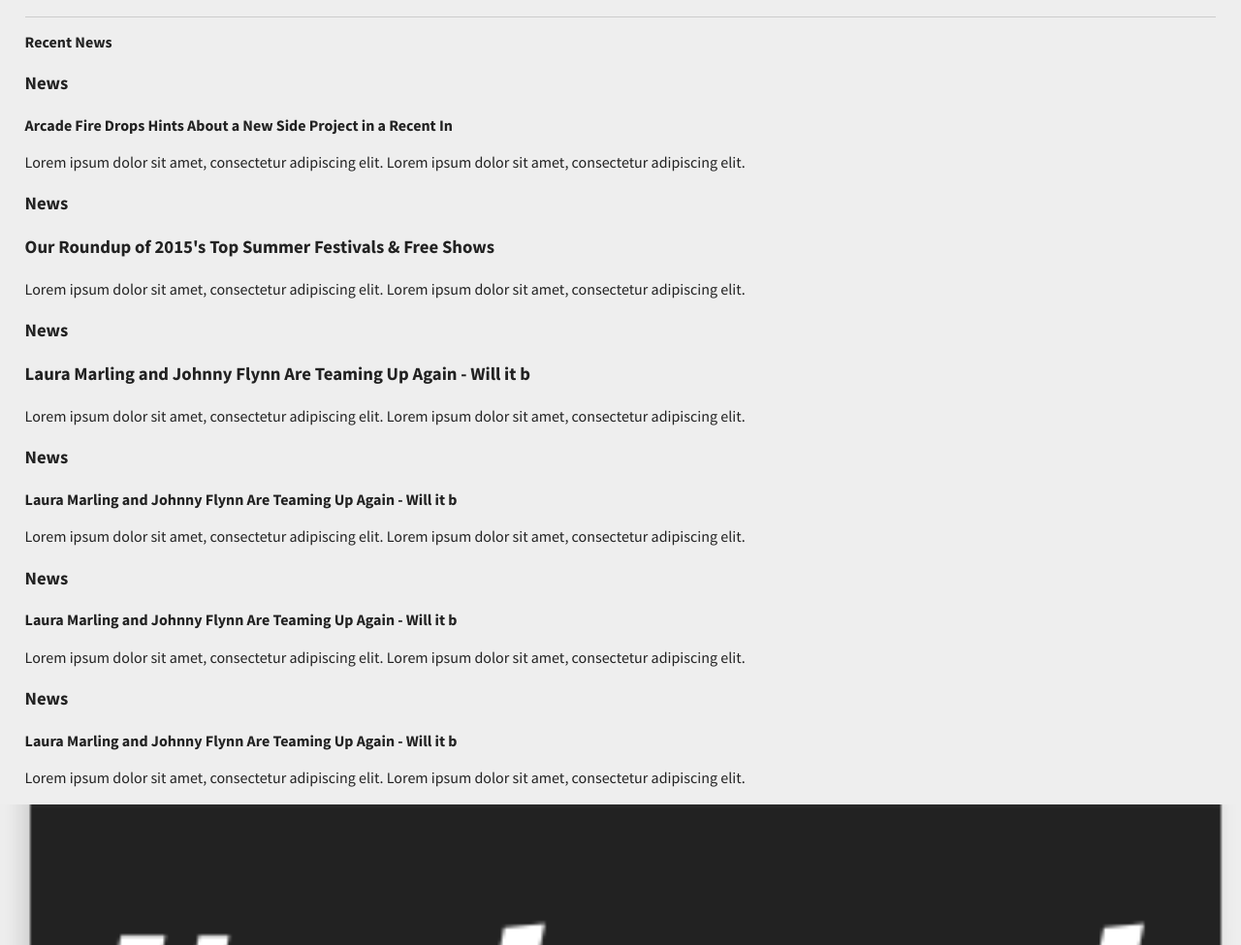
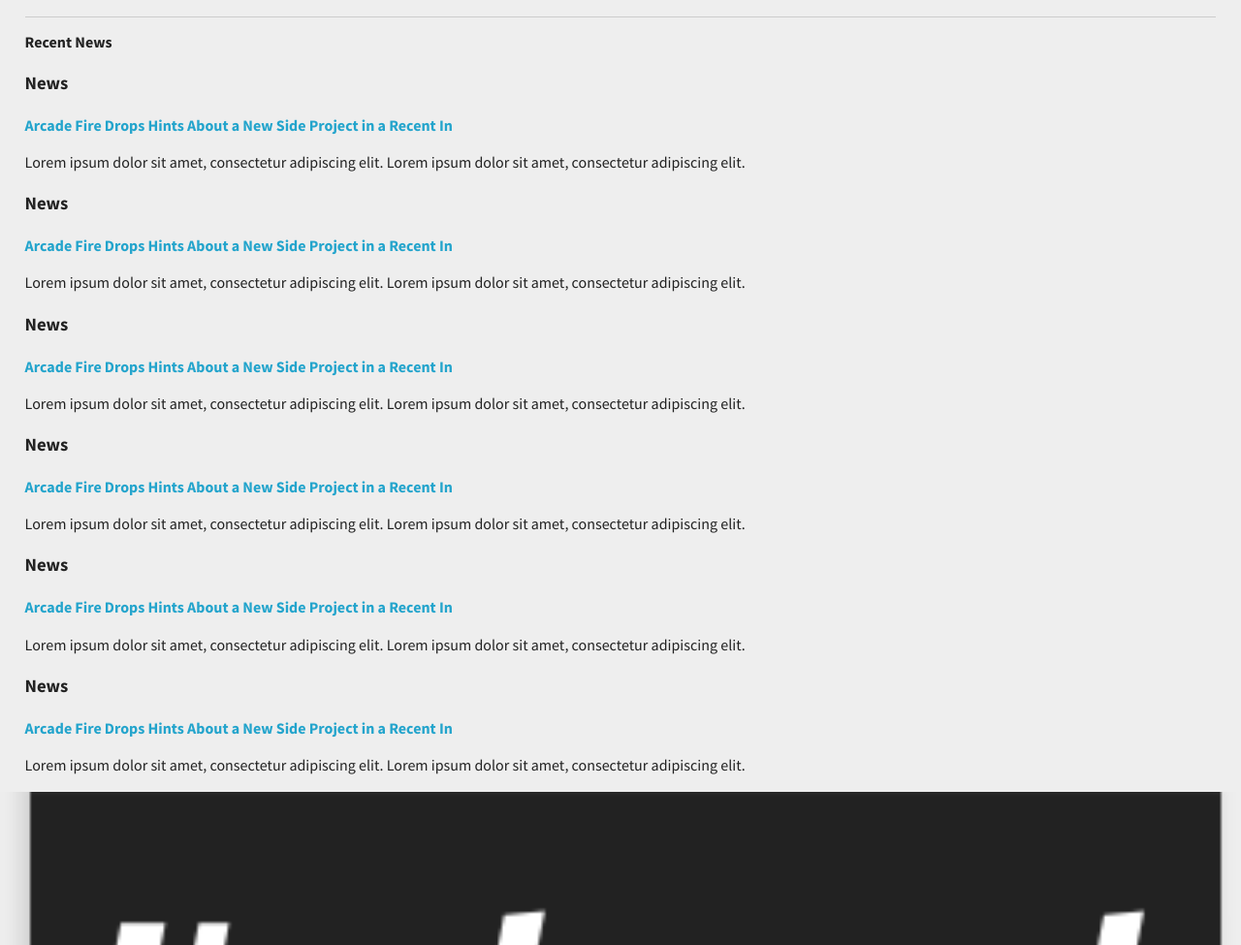
Before and after one commit to hkim29/unplugged, a plain HTML site: page index.html in a window 1280 px wide. Shown: the part 838-1813 px from the top of the page at 97% size. Drawn offline with nearby package versions, Linux system fonts and the light colour scheme.

Commit message:
errors fixed

```diff
--- a/css/main.css
+++ b/css/main.css
@@ -237,7 +237,7 @@
 }
 
 .feed p {
-    display: none !important;
+    display: none;
 }
 
 .feed-item {
--- a/index.html
+++ b/index.html
@@ -1,5 +1,5 @@
 <!doctype html>
-<html class="no-js" lang="">
+<html class="no-js" lang="zxx">
 
 <head>
   <meta charset="utf-8">
@@ -96,7 +96,7 @@
         <figure class = "feed-img">
 
         </figure>
-        <h2 a href = "#">Arcade Fire Drops Hints About a New Side Project in a Recent In</h2>
+        <h2> <a href = "#">Arcade Fire Drops Hints About a New Side Project in a Recent In</a></h2>
         <p>Lorem ipsum dolor sit amet, consectetur adipiscing elit. Lorem ipsum dolor sit amet, consectetur adipiscing elit.</p>
 
       </article> <!-- feed item-->
@@ -107,7 +107,7 @@
         <figure class = "feed-img">
 
         </figure>
-        <h3 a href = "#" class = "feed-info" >Our Roundup of 2015's Top Summer Festivals & Free Shows </h2>
+        <h2> <a href = "#">Arcade Fire Drops Hints About a New Side Project in a Recent In</a></h2>
         <p>Lorem ipsum dolor sit amet, consectetur adipiscing elit. Lorem ipsum dolor sit amet, consectetur adipiscing elit.</p>
 
       </article> <!-- feed item-->
@@ -119,7 +119,7 @@
 
         </figure>
         <div class = "feed-info">
-        <h3 a href = "#" >Laura Marling and Johnny Flynn Are Teaming Up Again - Will it b</h3>
+        <h2> <a href = "#">Arcade Fire Drops Hints About a New Side Project in a Recent In</a></h2>
         <p>Lorem ipsum dolor sit amet, consectetur adipiscing elit. Lorem ipsum dolor sit amet, consectetur adipiscing elit.</p>
         </div>
 
@@ -131,9 +131,8 @@
         <figure class = "feed-img">
         </figure>
 
-        </figure>
         <div class = "feed-info">
-        <h2 a href = "#" >Laura Marling and Johnny Flynn Are Teaming Up Again - Will it b</h2>
+        <h2> <a href = "#">Arcade Fire Drops Hints About a New Side Project in a Recent In</a></h2>
         <p>Lorem ipsum dolor sit amet, consectetur adipiscing elit. Lorem ipsum dolor sit amet, consectetur adipiscing elit.</p>
         </div>
 
@@ -144,10 +143,8 @@
         <h3 class = "feed-type">News</h3>
         <figure class = "feed-img">
         </figure>
-
-        </figure>
         <div class = "feed-info">
-        <h2 a href = "#" >Laura Marling and Johnny Flynn Are Teaming Up Again - Will it b</h2>
+        <h2> <a href = "#">Arcade Fire Drops Hints About a New Side Project in a Recent In</a></h2>
         <p>Lorem ipsum dolor sit amet, consectetur adipiscing elit. Lorem ipsum dolor sit amet, consectetur adipiscing elit.</p>
         </div>
 
@@ -159,7 +156,7 @@
 
         </figure>
         <div class = "feed-info">
-        <h2 a href = "#" >Laura Marling and Johnny Flynn Are Teaming Up Again - Will it b</h2>
+        <h2> <a href = "#">Arcade Fire Drops Hints About a New Side Project in a Recent In</a></h2>
         <p>Lorem ipsum dolor sit amet, consectetur adipiscing elit. Lorem ipsum dolor sit amet, consectetur adipiscing elit.</p>
         </div>
 
```
